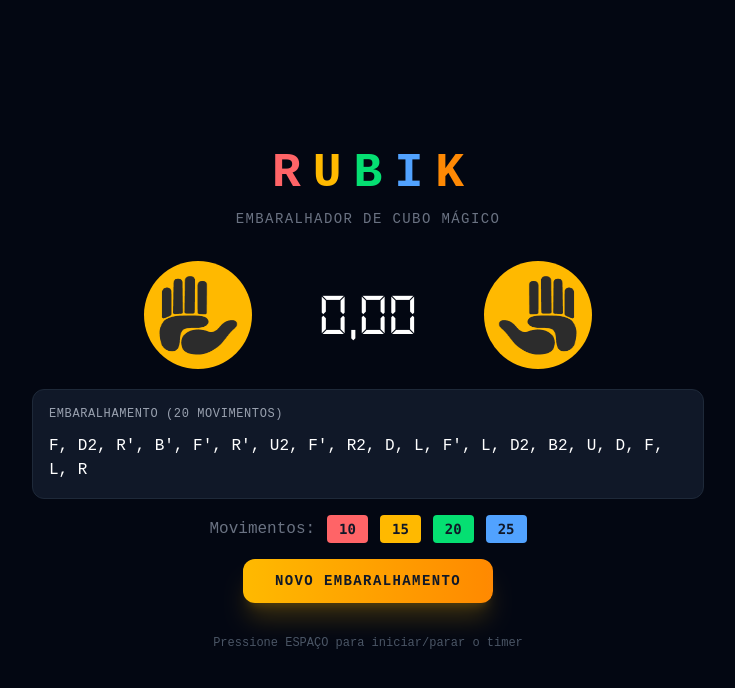
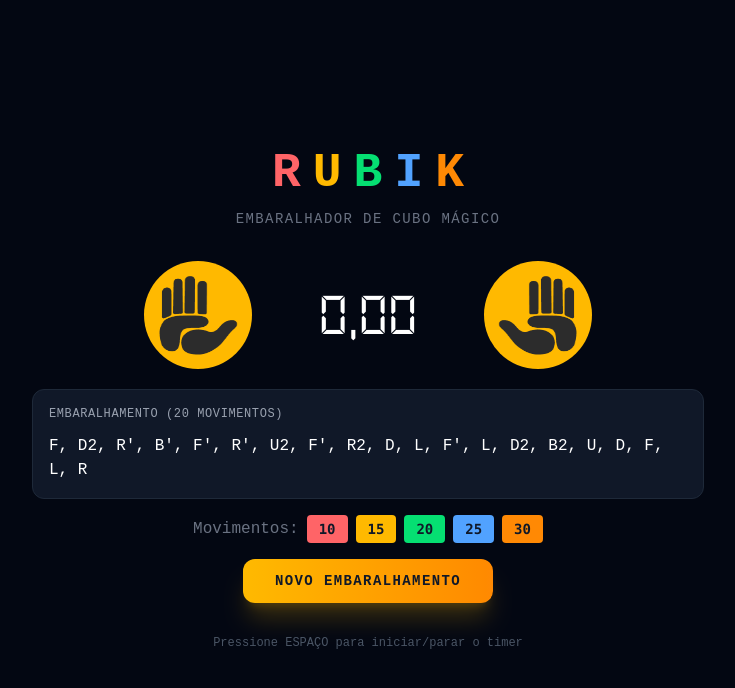
Before and after one commit to pedromedeirosmo/cube-scramble, a React (Vite) app: page / in a window 1280 px wide. Shown: the top 688 px of the page, without its empty margins (272-1007 px from the left). Built offline with nearby package versions, Linux system fonts and the light colour scheme.

Commit message:
added option for 30 moves

```diff
--- a/src/components/ScrambleLength.jsx
+++ b/src/components/ScrambleLength.jsx
@@ -1,12 +1,19 @@
 export default function ScrambleDisplay({ updatingMovements }) {
   return (
-    <div className="flex items-center gap-3 mb-4">
+    <div className="flex flex-col sm:flex-row items-center gap-2 mb-4">
       <span className="text-gray-500 text-md">Movimentos:</span>
-      {[10, 15, 20, 25].map((len, i) => (
+      <div className="flex gap-2">
+        {[10, 15, 20, 25, 30].map((len, i) => (
           <button
             key={len}
             className={`px-3 py-1 rounded text-sm font-mono transition-all text-gray-900 font-bold hover:scale-105 hover:cursor-pointer active:scale-110 ${
-            ["bg-red-400", "bg-amber-400", "bg-green-400", "bg-blue-400"][i]
+              [
+                "bg-red-400",
+                "bg-amber-400",
+                "bg-green-400",
+                "bg-blue-400",
+                "bg-orange-400",
+              ][i]
             }`}
             onClick={() => updatingMovements(len)}
           >
@@ -14,5 +21,6 @@ export default function ScrambleDisplay({ updatingMovements }) {
           </button>
         ))}
       </div>
+    </div>
   );
 }
```
Lines whose indentation alone changed are shown as unchanged.
